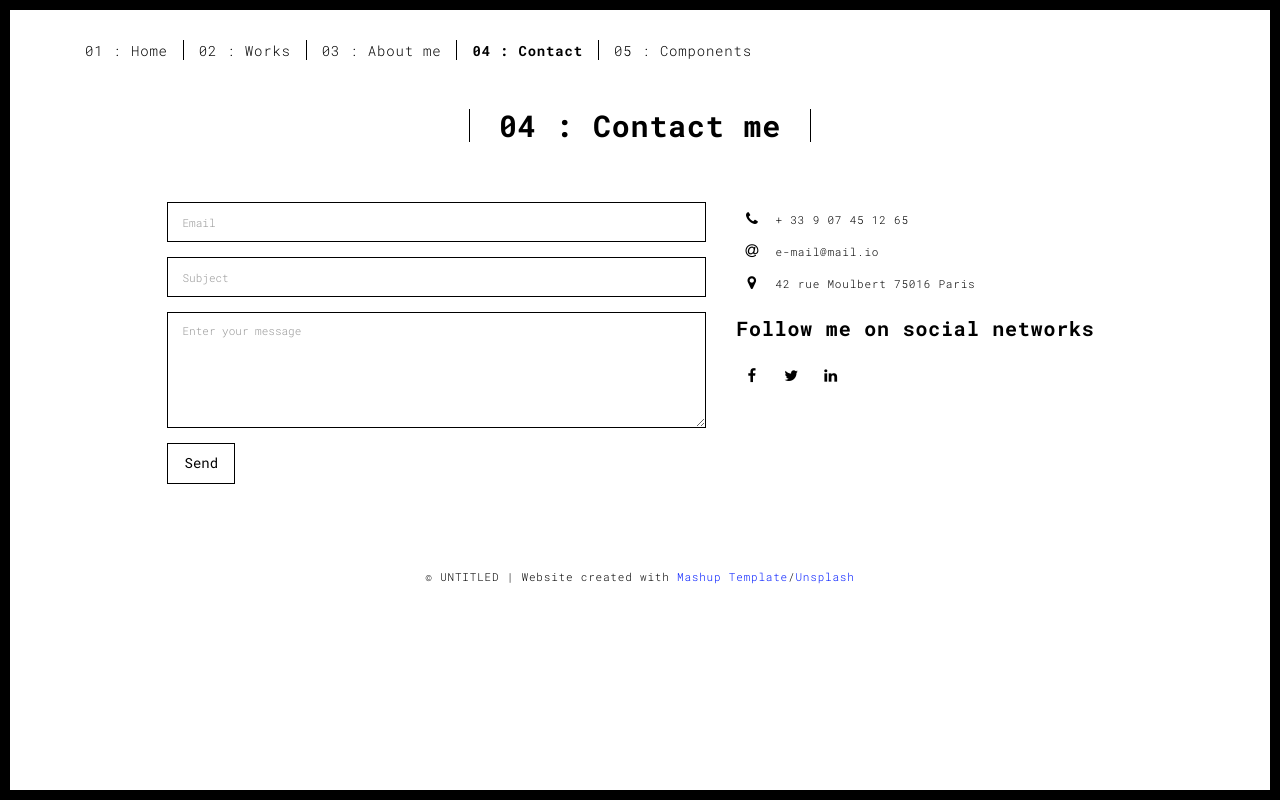
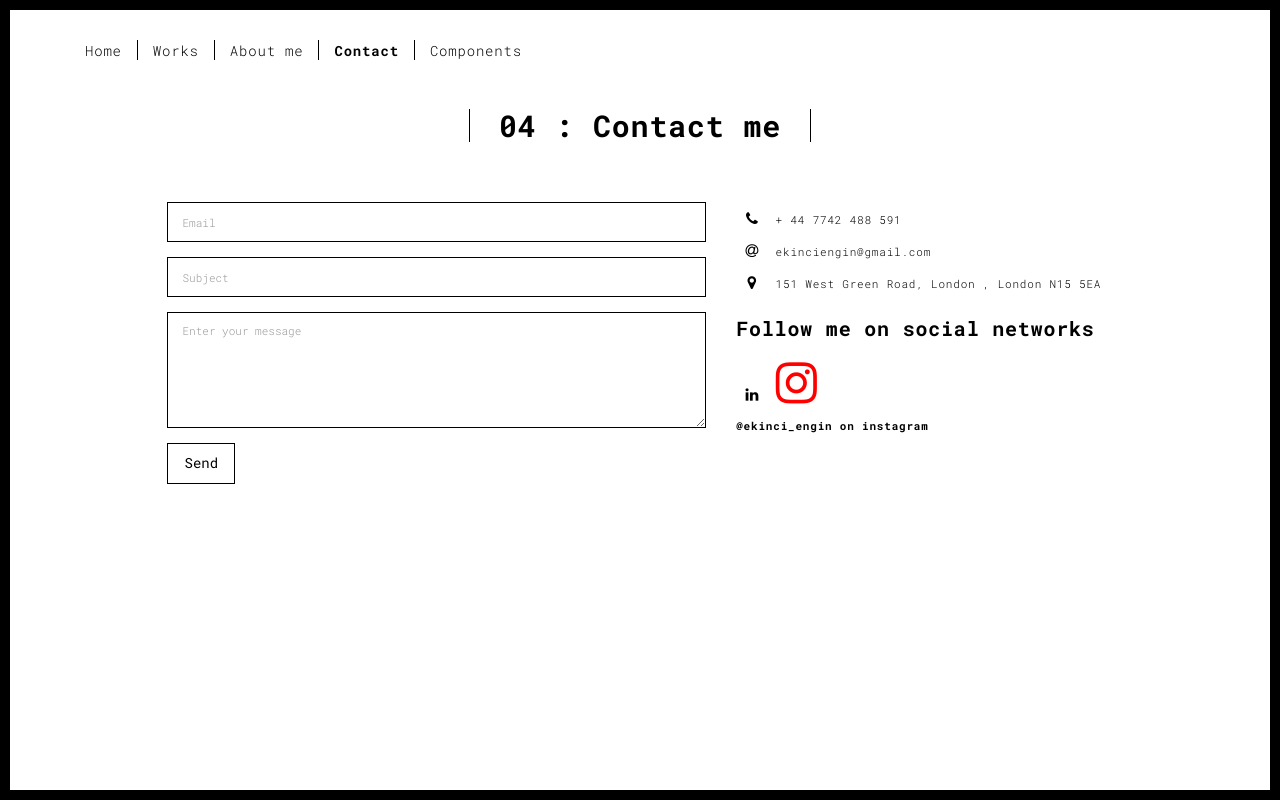
Before and after one commit to ekinciengin/portfolio, a Flask app: page /contact.html in a window 1280 px wide. Run offline with Flask 2, Linux system fonts and the light colour scheme; some libraries are stand-ins or nearby versions.

Commit message:
HTML Changes

```diff
--- a/templates/contact.html
+++ b/templates/contact.html
@@ -1,6 +1,5 @@
 <!DOCTYPE html>
 <html lang="en">
-
 
 <head>
   <meta charset="UTF-8">
@@ -38,11 +37,11 @@
 
       <div class="collapse navbar-collapse" id="navbar-collapse">
         <ul class="nav navbar-nav ">
-          <li><a href="./index.html" title="">01 : Home</a></li>
-          <li><a href="./works.html" title="">02 : Works</a></li>
-          <li><a href="./about.html" title="">03 : About me</a></li>
-          <li><a href="./contact.html" title="">04 : Contact</a></li>
-          <li><a href="./components.html" title="">05 : Components</a></li>
+          <li><a href="./index.html" title="">Home</a></li>
+          <li><a href="./works.html" title="">Works</a></li>
+          <li><a href="./about.html" title="">About me</a></li>
+          <li><a href="./contact.html" title="">Contact</a></li>
+          <li><a href="./components.html" title="">Components</a></li>
         </ul>
 
 
@@ -81,31 +80,31 @@
                           <span class="fa-icon">
                             <i class="fa fa-phone" aria-hidden="true"></i>
                           </span>
-                          + 33 9 07 45 12 65
+                          + 44 7742 488 591
                         </li>
                         <li>
                           <span class="fa-icon">
                             <i class="fa fa-at" aria-hidden="true"></i>
                           </span>
-                          e-mail@mail.io
+                          ekinciengin@gmail.com
                         </li>
                         <li>
                           <span class="fa-icon">
                             <i class="fa fa fa-map-marker" aria-hidden="true"></i>
                           </span>
-                          42 rue Moulbert 75016 Paris
+                          151 West Green Road, London , London N15 5EA
                         </li>
                       </ul>
                       <h3>Follow me on social networks</h3>
-                      <a href="http://www.facebook.com" title="" class="fa-icon">
-                        <i class="fa fa-facebook"></i>
-                      </a>
-                      <a href="http://www.twitter.com" title="" class="fa-icon">
-                        <i class="fa fa-twitter"></i>
-                      </a>
-                      <a href="http://www.linkedin.com" title="" class="fa-icon">
+                      <a href="https://www.linkedin.com/in/ekinciengin/" title="" class="fa-icon">
                         <i class="fa fa-linkedin"></i>
                       </a>
+
+                      <a href="https://www.instagram.com/ekinci_engin/" title="" class="fa-icon">
+                        <i class="fa fa-instagram" style="font-size:48px;color:red"></i>
+                      </a>
+
+                      <h4>@ekinci_engin on instagram</h4>
 
                     </div>
                   </div>
@@ -118,17 +117,6 @@
       </div>
     </div>
   </div>
-
-
-<footer class="footer-container text-center">
-  <div class="container">
-    <div class="row">
-      <div class="col-xs-12">
-        <p>© UNTITLED | Website created with <a href="http://www.mashup-template.com/" title="Create website with free html template">Mashup Template</a>/<a href="https://www.unsplash.com/" title="Beautiful Free Images">Unsplash</a></p>
-      </div>
-    </div>
-  </div>
-</footer>
 
 <script>
   document.addEventListener("DOMContentLoaded", function (event) {
--- a/templates/index.html
+++ b/templates/index.html
@@ -1,6 +1,5 @@
 <!DOCTYPE html>
 <html lang="en">
-
 
 <head>
   <meta charset="UTF-8">
--- a/templates/work.html
+++ b/templates/work.html
@@ -1,6 +1,5 @@
 <!DOCTYPE html>
 <html lang="en">
-
 
 <head>
   <meta charset="UTF-8">
```
Also changed, not shown: templates/about.html (+9 -11 lines), templates/components.html (+4 -6 lines), templates/works.html (+7 -27 lines).
